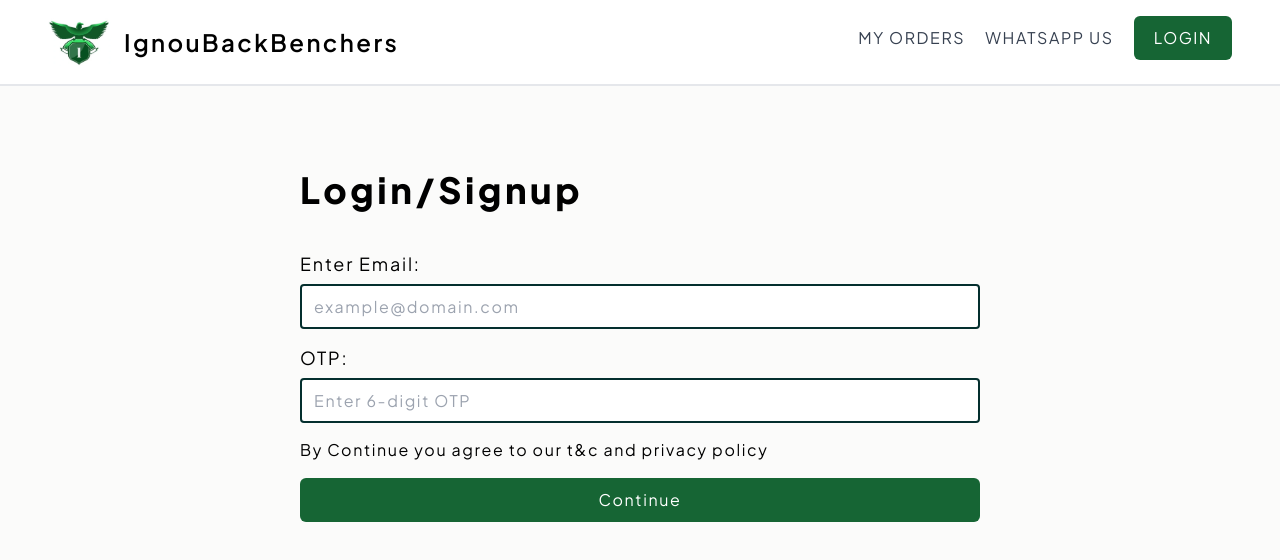
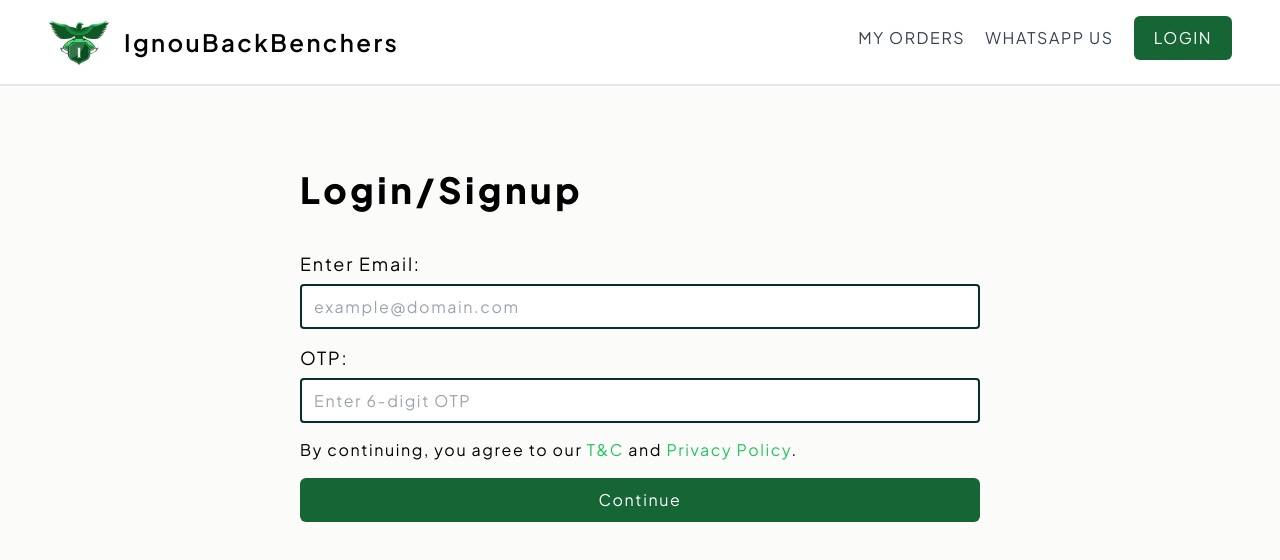
Before and after one commit to mesachinjakhar/ignoubackbenchers.com-nextjs, a Next.js app: page /login in a window 1280 px wide. Shown: the top 560 px of the page. Built offline with nearby package versions, Linux system fonts and the light colour scheme.

Commit message:
login page <p> updated

```diff
--- a/app/login/page.js
+++ b/app/login/page.js
@@ -103,14 +103,19 @@ const Login = () => {
         </p>
 
         <p>
-          By Continue you agree to our{" "}
+          By continuing, you agree to our{" "}
           <span>
-            <Link href={"/terms-conditions"}>t&c </Link>
+            <Link className="text-green-500" href={"/terms-conditions"}>
+              T&C{" "}
+            </Link>
           </span>
           <span>and </span>
           <span>
-            <Link href={"/privacy-policy"}>privacy policy</Link>
+            <Link className="text-green-500" href={"/privacy-policy"}>
+              Privacy Policy
+            </Link>
           </span>
+          .
         </p>
 
         {/* Submit Button */}
```
